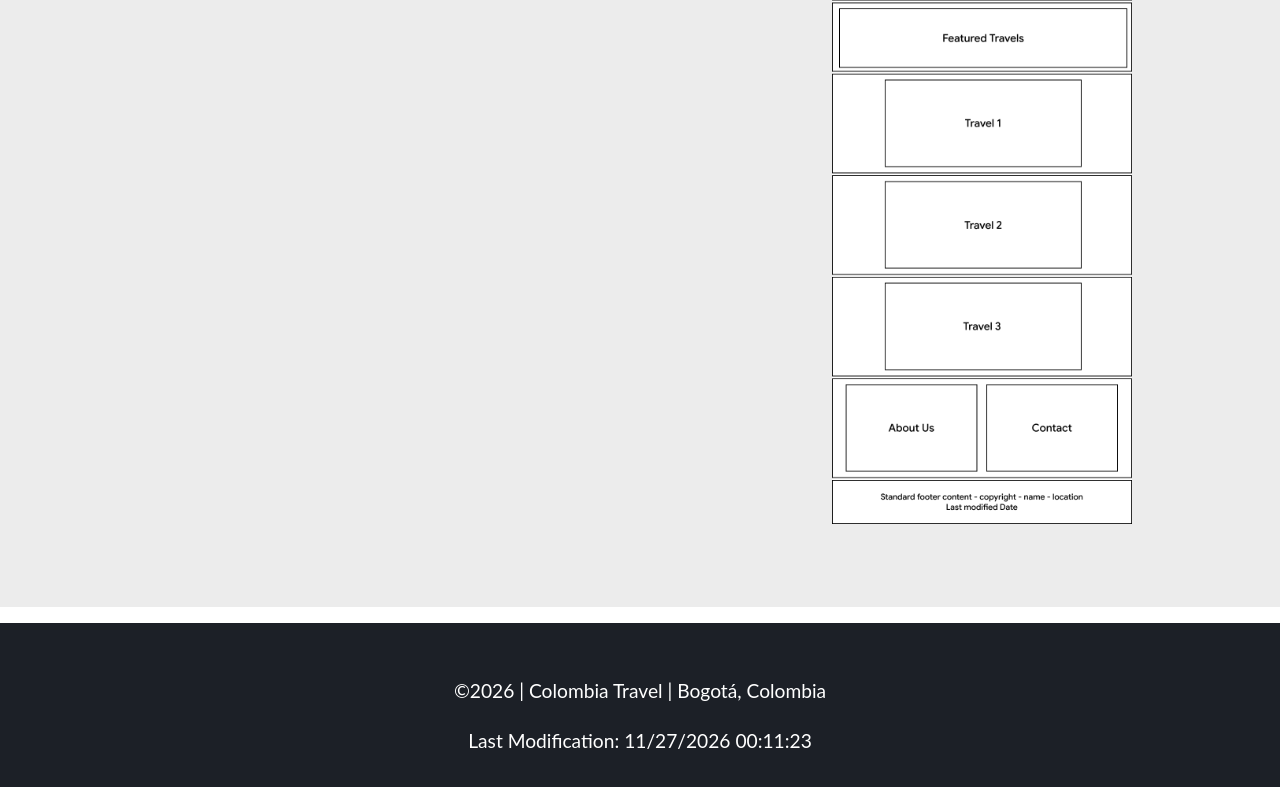
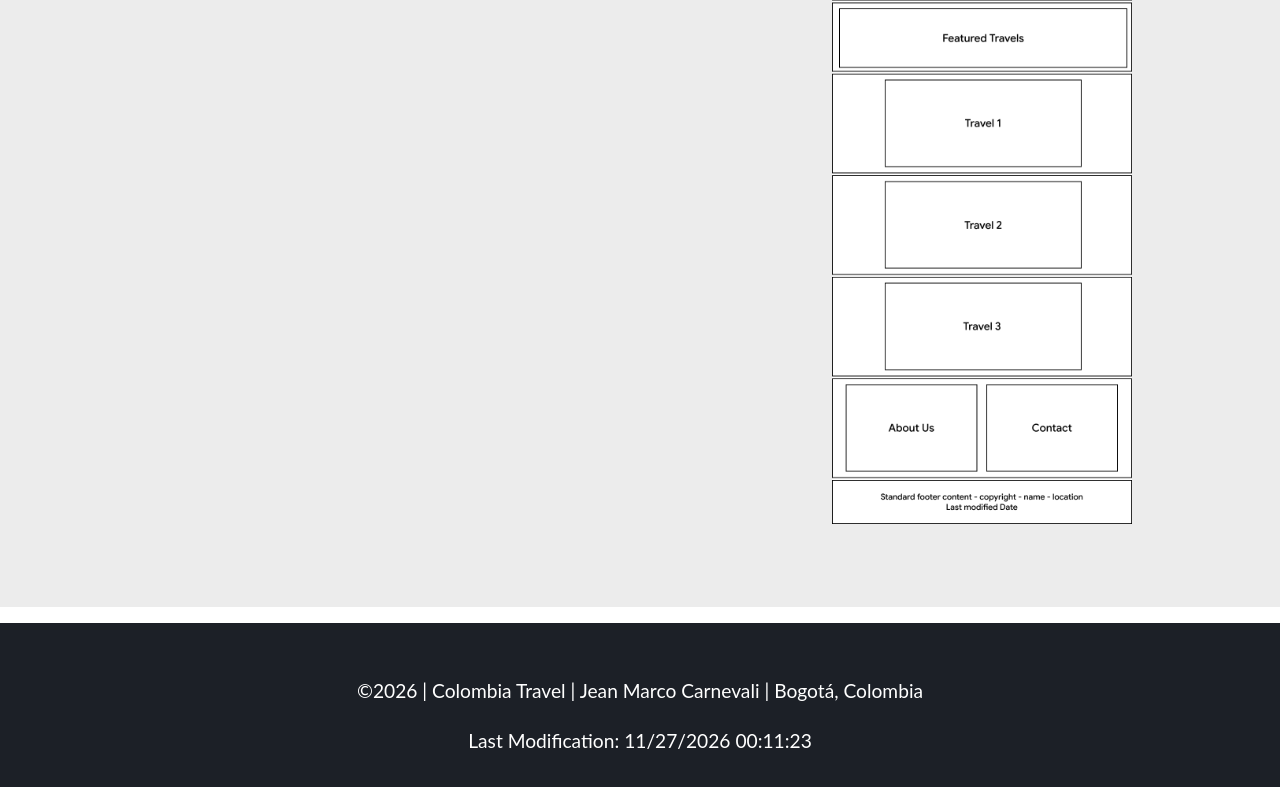
Before and after one commit to jean-m-carnevali/wdd231, a plain HTML site: page siteplan.html in a window 1280 px wide. Shown: the part 1383-2170 px from the top of the page. Drawn offline with Linux system fonts and the light colour scheme.

Commit message:
W05 Project: Site Plan

```diff
--- a/siteplan.html
+++ b/siteplan.html
@@ -50,11 +50,10 @@
             <h2>Wireframes</h2>
             <img class="wireframe" src="images/desktop_wireframe.png" alt="Desktop Wireframe" width="500">
             <img class="wireframe" src="images/mobile_wireframe.png" alt="Mobile Wireframe" width="300">
-
         </section>
     </main>
     <footer>
-        <p>©<span id="currentyear"></span> | Colombia Travel | Bogotá, Colombia</p>
+        <p>©<span id="currentyear"></span> | Colombia Travel | Jean Marco Carnevali | Bogotá, Colombia</p>
         <p id="lastModified"></p>
     </footer>
 </body>
```
